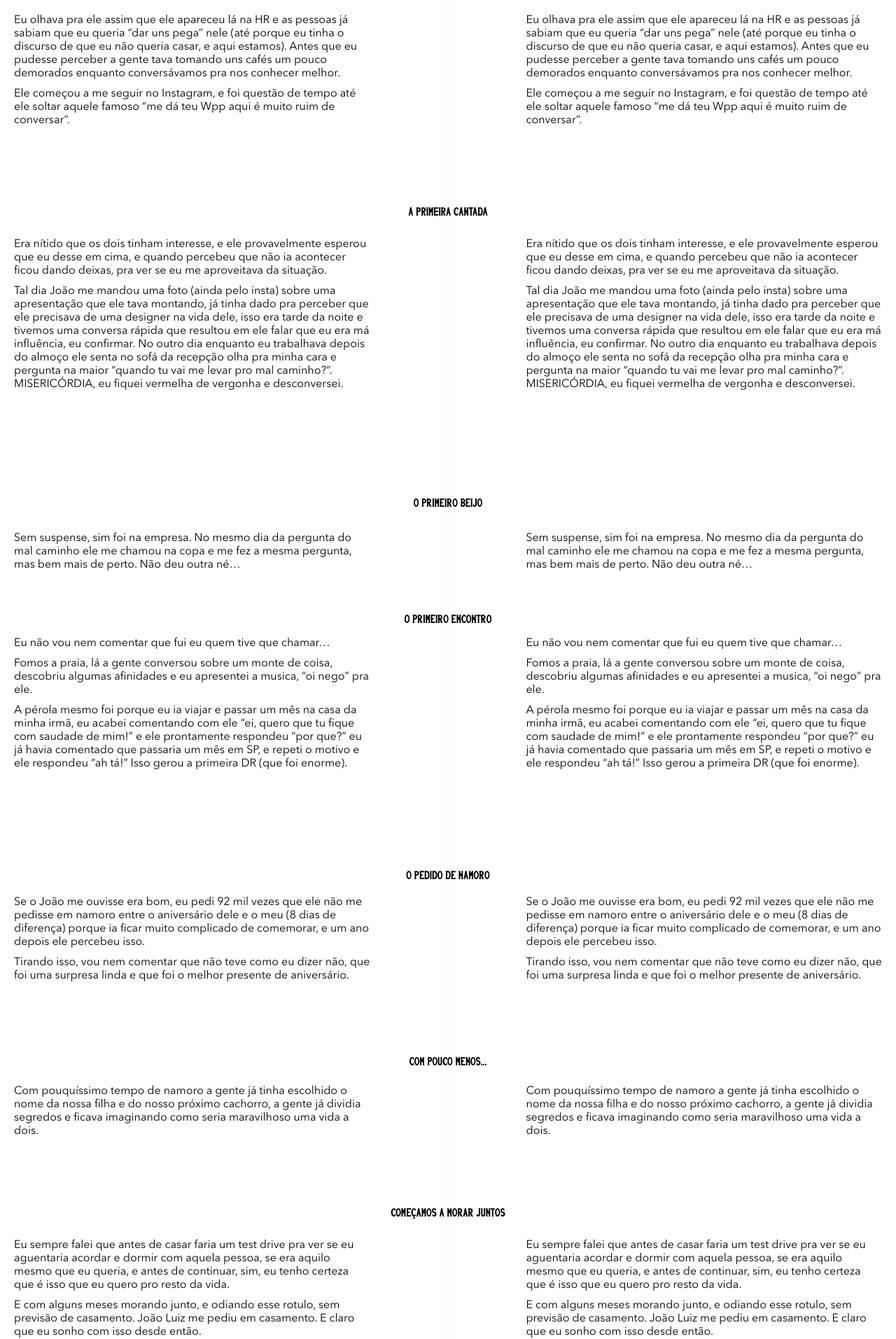
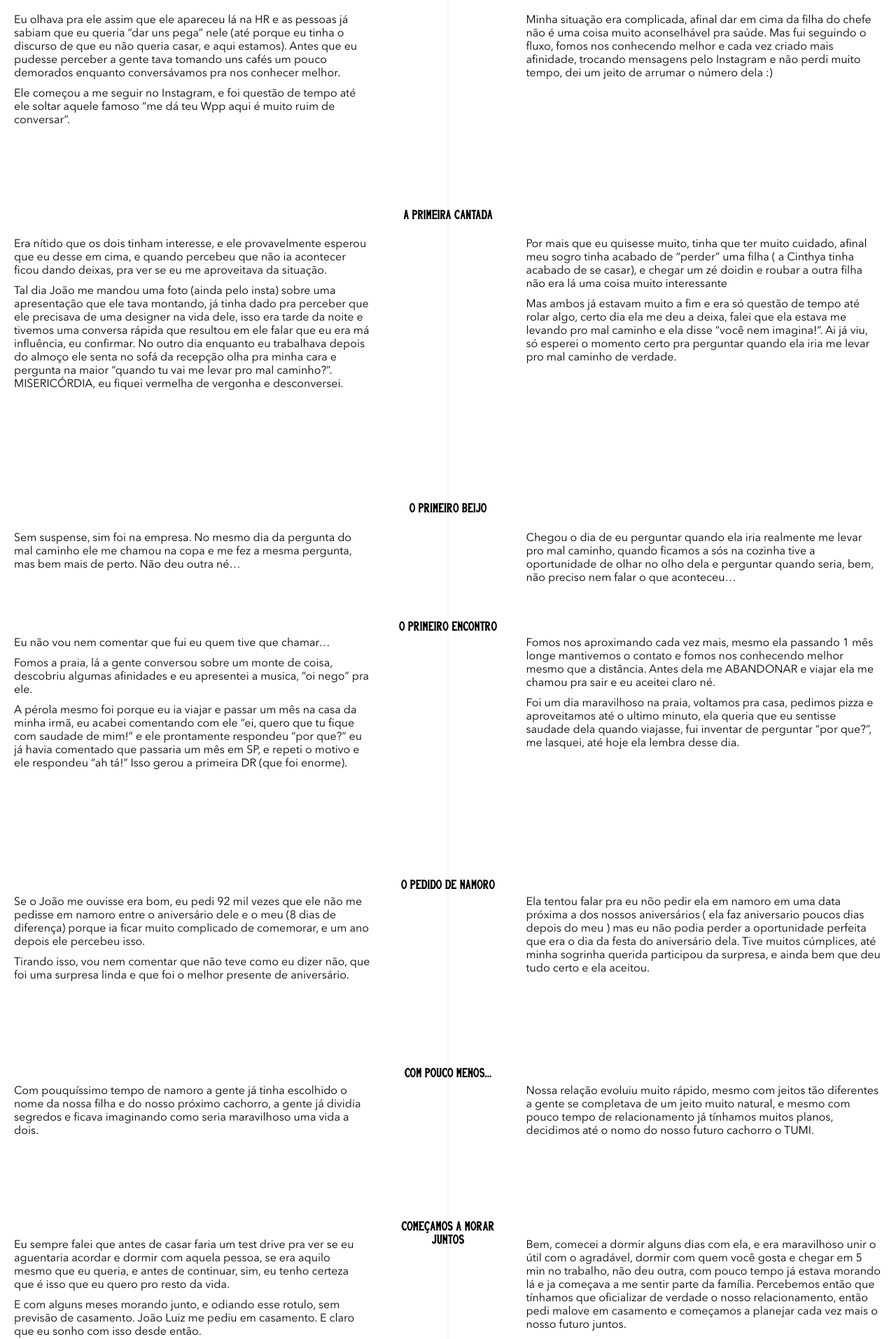
Before and after one commit to joaolfr/site-casamento, a React (Create React App) app: page /historias in a window 1280 px wide. Shown: the part 1210-3123 px from the top of the page at 70% size. Built offline with nearby package versions, Linux system fonts and the light colour scheme.

Commit message:
finishing my text

```diff
--- a/src/pages/historias/index.js
+++ b/src/pages/historias/index.js
@@ -156,111 +156,96 @@ const Historias = () => {
             </div>
             <div className="version_text text_1">
               <p>
-                Passei 2 meses paquerando esse menino, mas ele é tão perspicaz
-                que não percebeu.
+                Percebi sim, mas era a filha do chefe né, me fiz de doido no
+                começo
               </p>
             </div>
             <span className="text_title">Começo de tudo</span>
             <div className="version_text text_2">
               <p>
-                Eu olhava pra ele assim que ele apareceu lá na HR e as pessoas
-                já sabiam que eu queria “dar uns pega” nele (até porque eu tinha
-                o discurso de que eu não queria casar, e aqui estamos). Antes
-                que eu pudesse perceber a gente tava tomando uns cafés um pouco
-                demorados enquanto conversávamos pra nos conhecer melhor.
-              </p>
-              <p>
-                Ele começou a me seguir no Instagram, e foi questão de tempo até
-                ele soltar aquele famoso “me dá teu Wpp aqui é muito ruim de
-                conversar”.
+                Minha situação era complicada, afinal dar em cima da filha do
+                chefe não é uma coisa muito aconselhável pra saúde. Mas fui
+                seguindo o fluxo, fomos nos conhecendo melhor e cada vez criado
+                mais afinidade, trocando mensagens pelo Instagram e não perdi
+                muito tempo, dei um jeito de arrumar o número dela :)
               </p>
             </div>
             <span className="text_title">A primeira cantada</span>
 
             <div className="version_text text_3">
               <p>
-                Era nítido que os dois tinham interesse, e ele provavelmente
-                esperou que eu desse em cima, e quando percebeu que não ia
-                acontecer ficou dando deixas, pra ver se eu me aproveitava da
-                situação.
+                Por mais que eu quisesse muito, tinha que ter muito cuidado,
+                afinal meu sogro tinha acabado de “perder” uma filha ( a Cinthya
+                tinha acabado de se casar), e chegar um zé doidin e roubar a
+                outra filha não era lá uma coisa muito interessante
               </p>
               <p>
-                Tal dia João me mandou uma foto (ainda pelo insta) sobre uma
-                apresentação que ele tava montando, já tinha dado pra perceber
-                que ele precisava de uma designer na vida dele, isso era tarde
-                da noite e tivemos uma conversa rápida que resultou em ele falar
-                que eu era má influência, eu confirmar. No outro dia enquanto eu
-                trabalhava depois do almoço ele senta no sofá da recepção olha
-                pra minha cara e pergunta na maior “quando tu vai me levar pro
-                mal caminho?”. MISERICÓRDIA, eu fiquei vermelha de vergonha e
-                desconversei.
+                Mas ambos já estavam muito a fim e era só questão de tempo até
+                rolar algo, certo dia ela me deu a deixa, falei que ela estava
+                me levando pro mal caminho e ela disse “você nem imagina!”. Ai
+                já viu, só esperei o momento certo pra perguntar quando ela iria
+                me levar pro mal caminho de verdade.
               </p>
             </div>
             <span className="text_title">O Primeiro Beijo</span>
 
             <div className="version_text text_4">
               <p>
-                Sem suspense, sim foi na empresa. No mesmo dia da pergunta do
-                mal caminho ele me chamou na copa e me fez a mesma pergunta, mas
-                bem mais de perto. Não deu outra né…
+                Chegou o dia de eu perguntar quando ela iria realmente me levar
+                pro mal caminho, quando ficamos a sós na cozinha tive a
+                oportunidade de olhar no olho dela e perguntar quando seria,
+                bem, não preciso nem falar o que aconteceu…
               </p>
             </div>
             <span className="text_title">O Primeiro Encontro</span>
 
             <div className="version_text text_5">
-              <p>Eu não vou nem comentar que fui eu quem tive que chamar…</p>
               <p>
-                Fomos a praia, lá a gente conversou sobre um monte de coisa,
-                descobriu algumas afinidades e eu apresentei a musica, “oi nego”
-                pra ele.
+                Fomos nos aproximando cada vez mais, mesmo ela passando 1 mês
+                longe mantivemos o contato e fomos nos conhecendo melhor mesmo
+                que a distância. Antes dela me ABANDONAR e viajar ela me chamou
+                pra sair e eu aceitei claro né.
               </p>
               <p>
-                A pérola mesmo foi porque eu ia viajar e passar um mês na casa
-                da minha irmã, eu acabei comentando com ele “ei, quero que tu
-                fique com saudade de mim!” e ele prontamente respondeu “por
-                que?” eu já havia comentado que passaria um mês em SP, e repeti
-                o motivo e ele respondeu “ah tá!” Isso gerou a primeira DR (que
-                foi enorme).
+                Foi um dia maravilhoso na praia, voltamos pra casa, pedimos
+                pizza e aproveitamos até o ultimo minuto, ela queria que eu
+                sentisse saudade dela quando viajasse, fui inventar de perguntar
+                “por que?”, me lasquei, até hoje ela lembra desse dia.
               </p>
             </div>
             <span className="text_title">O Pedido de Namoro</span>
 
             <div className="version_text text_6">
               <p>
-                Se o João me ouvisse era bom, eu pedi 92 mil vezes que ele não
-                me pedisse em namoro entre o aniversário dele e o meu (8 dias de
-                diferença) porque ia ficar muito complicado de comemorar, e um
-                ano depois ele percebeu isso.
-              </p>
-              <p>
-                Tirando isso, vou nem comentar que não teve como eu dizer não,
-                que foi uma surpresa linda e que foi o melhor presente de
-                aniversário.
+                Ela tentou falar pra eu nõo pedir ela em namoro em uma data
+                próxima a dos nossos aniversários ( ela faz aniversario poucos
+                dias depois do meu ) mas eu não podia perder a oportunidade
+                perfeita que era o dia da festa do aniversário dela. Tive muitos
+                cúmplices, até minha sogrinha querida participou da surpresa, e
+                ainda bem que deu tudo certo e ela aceitou.
               </p>
             </div>
             <span className="text_title">Com pouco menos...</span>
 
             <div className="version_text text_7">
               <p>
-                Com pouquíssimo tempo de namoro a gente já tinha escolhido o
-                nome da nossa filha e do nosso próximo cachorro, a gente já
-                dividia segredos e ficava imaginando como seria maravilhoso uma
-                vida a dois.
+                Nossa relação evoluiu muito rápido, mesmo com jeitos tão
+                diferentes a gente se completava de um jeito muito natural, e
+                mesmo com pouco tempo de relacionamento já tínhamos muitos
+                planos, decidimos até o nomo do nosso futuro cachorro o TUMI.
               </p>
             </div>
             <span className="text_title">Começamos a morar juntos</span>
 
             <div className="version_text text_8">
               <p>
-                Eu sempre falei que antes de casar faria um test drive pra ver
-                se eu aguentaria acordar e dormir com aquela pessoa, se era
-                aquilo mesmo que eu queria, e antes de continuar, sim, eu tenho
-                certeza que é isso que eu quero pro resto da vida.
-              </p>
-              <p>
-                E com alguns meses morando junto, e odiando esse rotulo, sem
-                previsão de casamento. João Luiz me pediu em casamento. E claro
-                que eu sonho com isso desde então.
+                Bem, comecei a dormir alguns dias com ela, e era maravilhoso
+                unir o útil com o agradável, dormir com quem você gosta e chegar
+                em 5 min no trabalho, não deu outra, com pouco tempo já estava
+                morando lá e ja começava a me sentir parte da família.
+                Percebemos então que tínhamos que oficializar de verdade o nosso
+                relacionamento, então pedi malove em casamento e começamos a
+                planejar cada vez mais o nosso futuro juntos.
               </p>
             </div>
           </div>
--- a/src/pages/historias/styles.css
+++ b/src/pages/historias/styles.css
@@ -136,6 +136,7 @@
 }
 #divisor span {
   font-family: "sf";
+  font-size: 18px;
 }
 #hr1 {
   margin-top: 150px;
```
